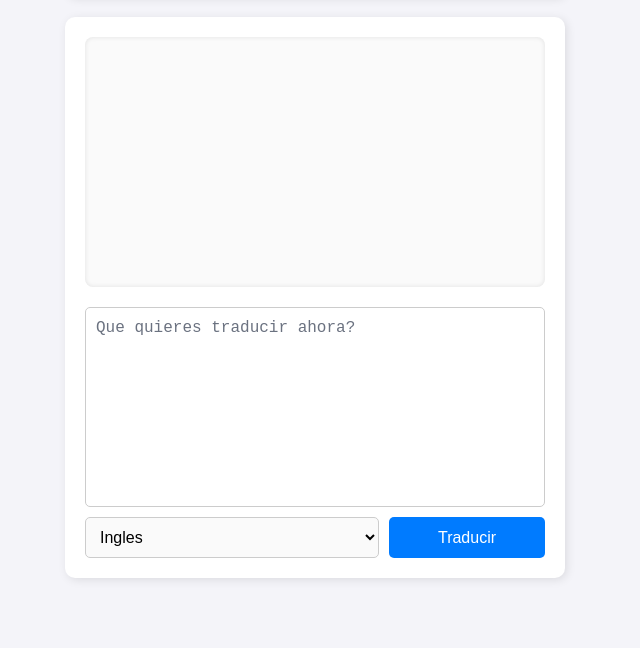
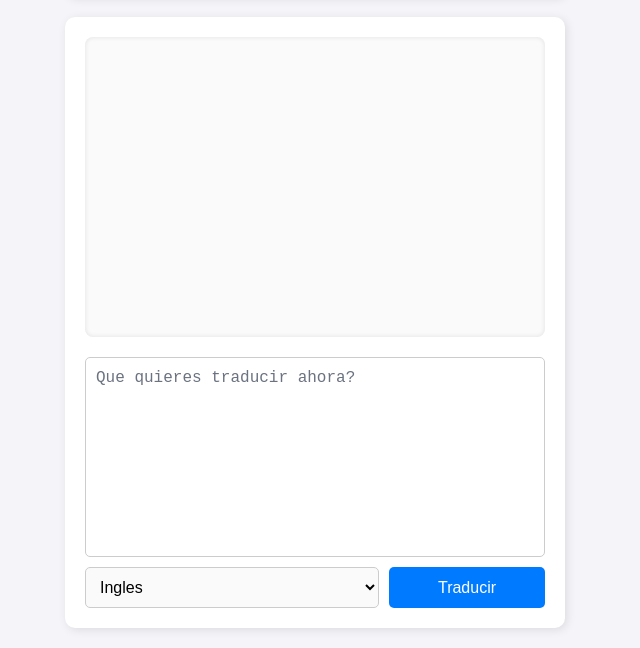
Before and after one commit to AntoniCut/01-udemy--01-victor-robles-web--08-desarrollo-web-ia-openai-deepseek--01-traducciones-openai, a website: page public/index.html in a window 1280 px wide. Shown: the part 241-889 px from the top of the page, without its empty margins (325-965 px from the left). Before the commit the page ends 839 px from the top, so only its background shows below. Drawn offline with Linux system fonts and the light colour scheme.

Commit message:
Add: Estilar barra de scroll de los mensajes de la IA

```diff
--- a/public/assets/css/styles.css
+++ b/public/assets/css/styles.css
@@ -52,6 +52,11 @@
     --transition-smooth: 300ms ease-in-out;
     --page-transition-duration: 1000ms;
     --page-transition-easing: ease-in-out;
+
+    /* Scrollbar del chat */
+    --color-scrollbar-track: #e0e0e0;
+    --color-scrollbar-thumb: #007bff;
+    --color-scrollbar-hover: #0a5bb2;
 
 }
 
@@ -236,7 +241,7 @@ body {
 
 .chat__messages {
     width: 100%;
-    height: 25rem;
+    height: 30rem;
     overflow-y: auto;
     display: flex;
     flex-direction: column;
@@ -245,6 +250,27 @@ body {
     border-radius: var(--border-radius-md);
     background-color: var(--color-bg-messages);
     box-shadow: var(--shadow-inset);
+}
+
+/*  -----  Scrollbar del chat  -----  */
+
+.chat__messages::-webkit-scrollbar {
+    width: 8px;
+}
+
+.chat__messages::-webkit-scrollbar-track {
+    background: var(--color-scrollbar-track);
+    border-radius: 4px;
+}
+
+.chat__messages::-webkit-scrollbar-thumb {
+    background: var(--color-scrollbar-thumb);
+    border-radius: 4px;
+    transition: background var(--transition-fast);
+}
+
+.chat__messages::-webkit-scrollbar-thumb:hover {
+    background: var(--color-scrollbar-hover);
 }
 
 .chat__message {
```
